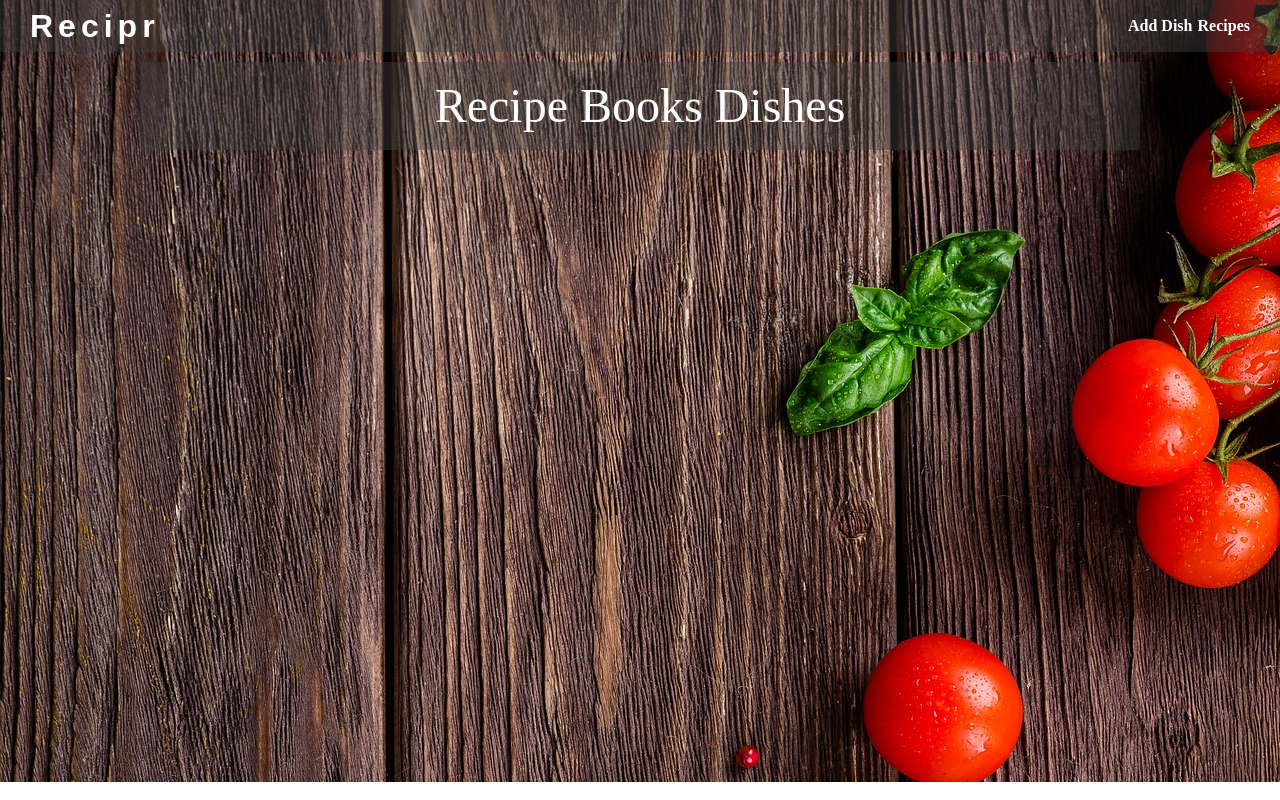
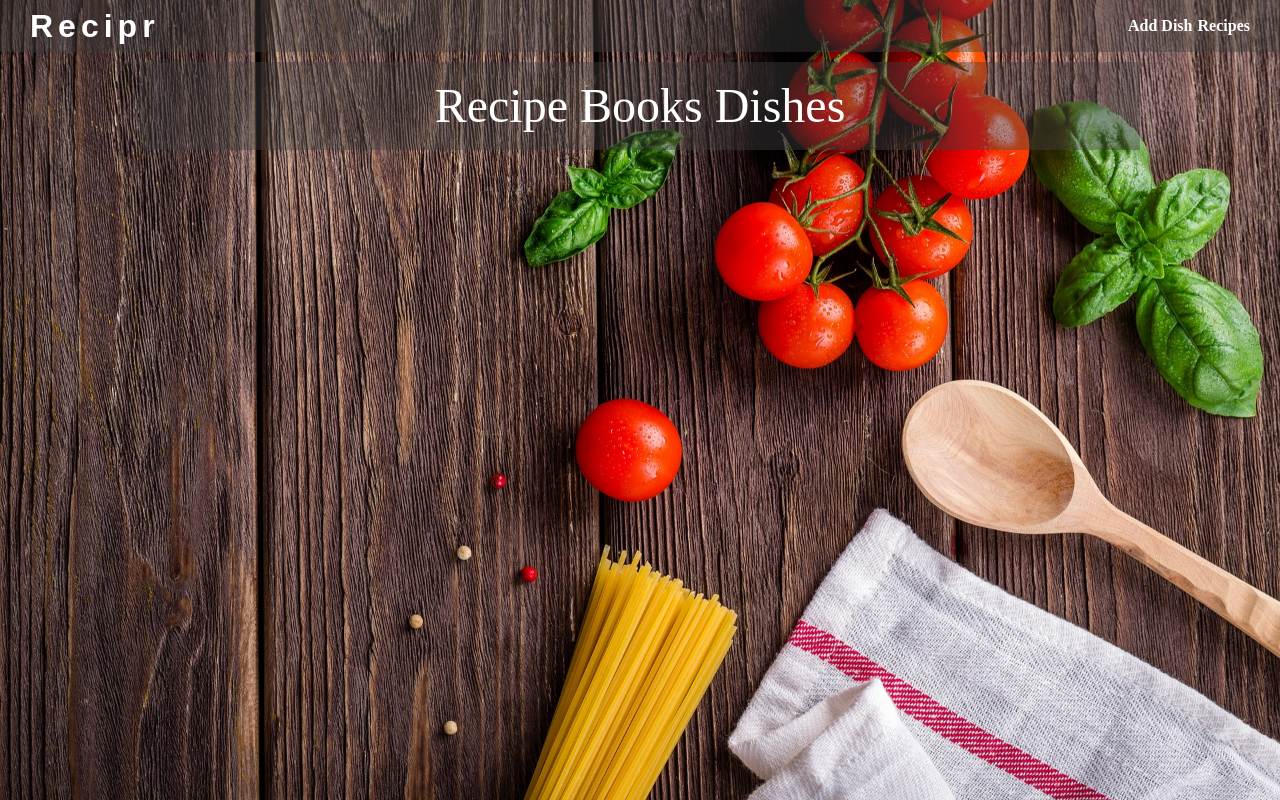
Before and after one commit to BrannanC/recipe-client, a React (Create React App) app: page / in a window 1280 px wide. Built offline with nearby package versions, Linux system fonts and the light colour scheme; no server answers.

Commit message:
better background

```diff
--- a/src/App.css
+++ b/src/App.css
@@ -1,5 +1,10 @@
 .App {
   text-align: center;
   background-image: url('./assets/food-background.jpg');
+  background-attachment: fixed;
+  background-position: center;
+  background-repeat: no-repeat;
+  background-size: cover;
   height: 100%;
+  min-height: 100vh;
 }
```
